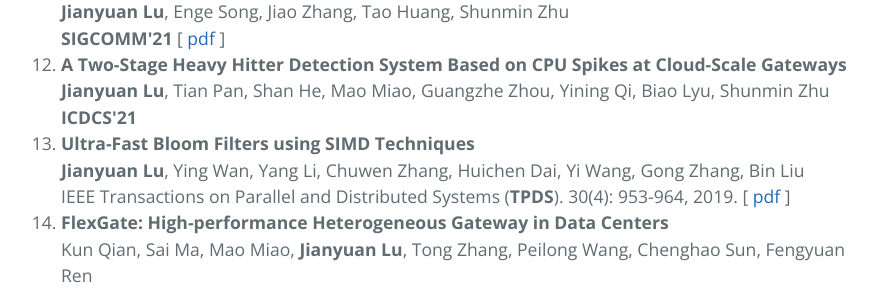
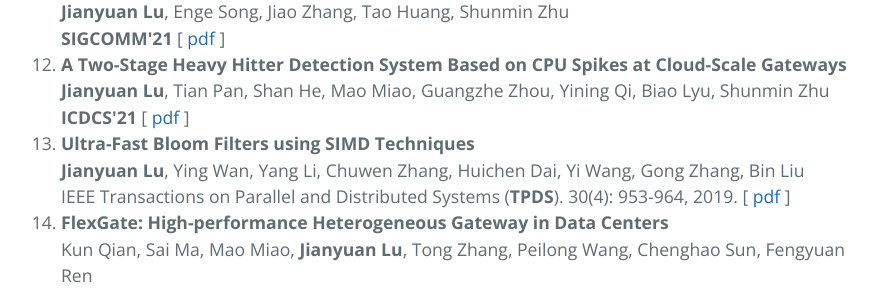
Before and after one commit to thlujy/thlujy.github.io, a Jekyll site: the page docs/index.html, which Jekyll copies as it is, in a window 1280 px wide and 900 px high, scrolled down 2304 px. Shown: the part 155-449 px from the top of the window, without its empty margins (203-1080 px from the left). Built offline with Jekyll 4.4.1, drawn with Linux system fonts in a browser that asks for light colours.

Commit message:
Add pdf file of icdcs paper

```diff
--- a/docs/index.html
+++ b/docs/index.html
@@ -67,7 +67,7 @@
   <li><strong>Federated Transfer Learning With Client Selection for Intrusion Detection in Mobile Edge Computing</strong><br>Yanyu Cheng, <strong>Jianyuan Lu</strong>, Dusit Niyato, Biao Lyu, Jiawen Kang, Shunmin Zhu<br>IEEE Communications Letters, 26(3): 552-556, 2022.</li>
   <li><strong>CloudPin: A Root Cause Localization Framework of Shared Bandwidth Package Traffic Anomalies in Public Cloud Networks</strong><br>Shize Zhang, Yunfeng Zhao, <strong>Jianyuan Lu</strong>, Biao Lyu, Shunmin Zhu, Zhiliang Wang, Jiahai Yang, Lin He, Jianping Wu<br><strong>ISSRE'21</strong> [ <a href="./papers/Lujianyuan-issre-cloudpin.pdf">pdf</a> ]</li>
   <li><strong>Sailfish: Accelerating Cloud-Scale Multi-Tenant Multi-Service Gateways with Programmable Switches</strong><br>Tian Pan, Nianbing Yu, Chenhao Jia, Jianwen Pi, Liang Xu, Yisong Qiao, Zhiguo Li, Kun Liu, Jie Lu, <strong>Jianyuan Lu</strong>, Enge Song, Jiao Zhang, Tao Huang, Shunmin Zhu<br><strong>SIGCOMM'21</strong> [ <a href="./papers/Lujianyuan-sigcomm-sailfish.pdf">pdf</a> ]</li>
-  <li><strong>A Two-Stage Heavy Hitter Detection System Based on CPU Spikes at Cloud-Scale Gateways</strong><br><strong>Jianyuan Lu</strong>, Tian Pan, Shan He, Mao Miao, Guangzhe Zhou, Yining Qi, Biao Lyu, Shunmin Zhu<br><strong>ICDCS'21</strong></li>
+  <li><strong>A Two-Stage Heavy Hitter Detection System Based on CPU Spikes at Cloud-Scale Gateways</strong><br><strong>Jianyuan Lu</strong>, Tian Pan, Shan He, Mao Miao, Guangzhe Zhou, Yining Qi, Biao Lyu, Shunmin Zhu<br><strong>ICDCS'21</strong> [ <a href="./papers/Lujianyuan-icdcs-cloudsentry.pdf">pdf</a> ]</li>
   <li><strong>Ultra-Fast Bloom Filters using SIMD Techniques</strong><br><strong>Jianyuan Lu</strong>, Ying Wan, Yang Li, Chuwen Zhang, Huichen Dai, Yi Wang, Gong Zhang, Bin Liu<br>IEEE Transactions on Parallel and Distributed Systems (<strong>TPDS</strong>). 30(4): 953-964, 2019. [ <a href="./papers/Lujianyuan-tpds-ufbf.pdf">pdf</a> ]</li>
   <li><strong>FlexGate: High-performance Heterogeneous Gateway in Data Centers</strong><br>Kun Qian, Sai Ma, Mao Miao, <strong>Jianyuan Lu</strong>, Tong Zhang, Peilong Wang, Chenghao Sun, Fengyuan Ren<br><strong>APNet'19</strong></li>
   <li><strong>Low Computational Cost Bloom Filters</strong><br><strong>Jianyuan Lu</strong>, Tong Yang, Yi Wang, Huichen Dai, Xi Chen, Linxiao Jin, Haoyu Song, Bin Liu<br>IEEE/ACM Transactions on Networking (<strong>TON</strong>), 26(5): 2254-2267, 2018. [ <a href="./papers/Lujianyuan-ton-ohbf.pdf">pdf</a> ]</li>
```
